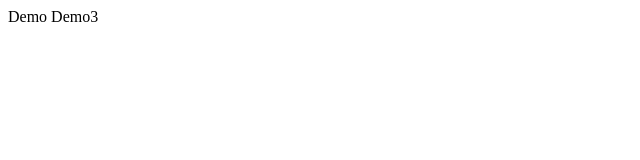
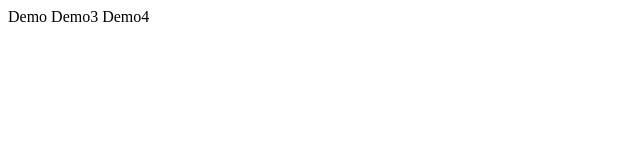
Before and after one commit to tonfor0000/git.demo.tort, a plain HTML site: page WebContent/index.html in a window 1280 px wide. Shown: the full height of the page, 0-640 px from the left. Drawn offline with Linux system fonts and the light colour scheme.

Commit message:
3rd commit

```diff
--- a/WebContent/index.html
+++ b/WebContent/index.html
@@ -9,5 +9,8 @@ Demo
 
 
 Demo3
+
+
+Demo4
 </body>
 </html>
```
